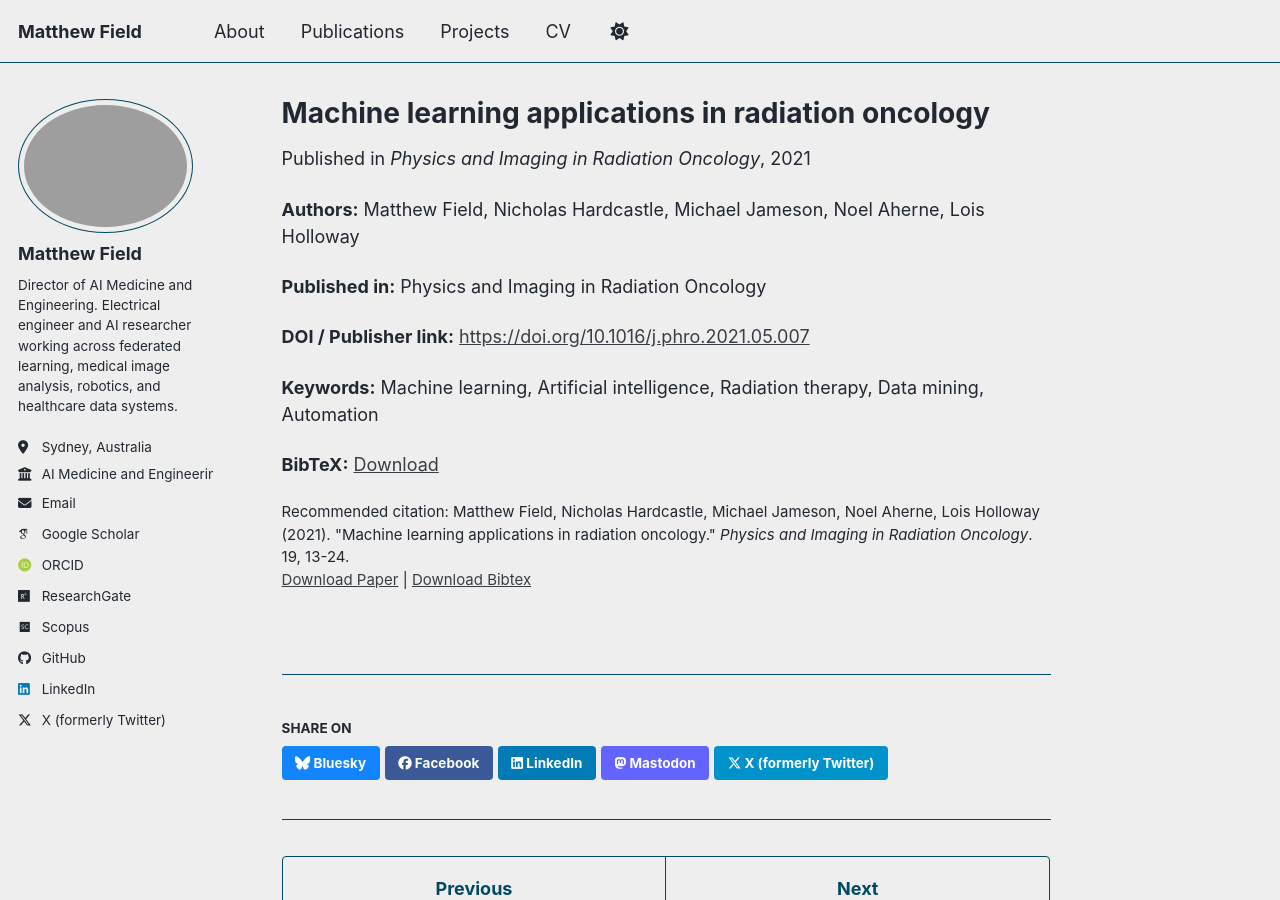
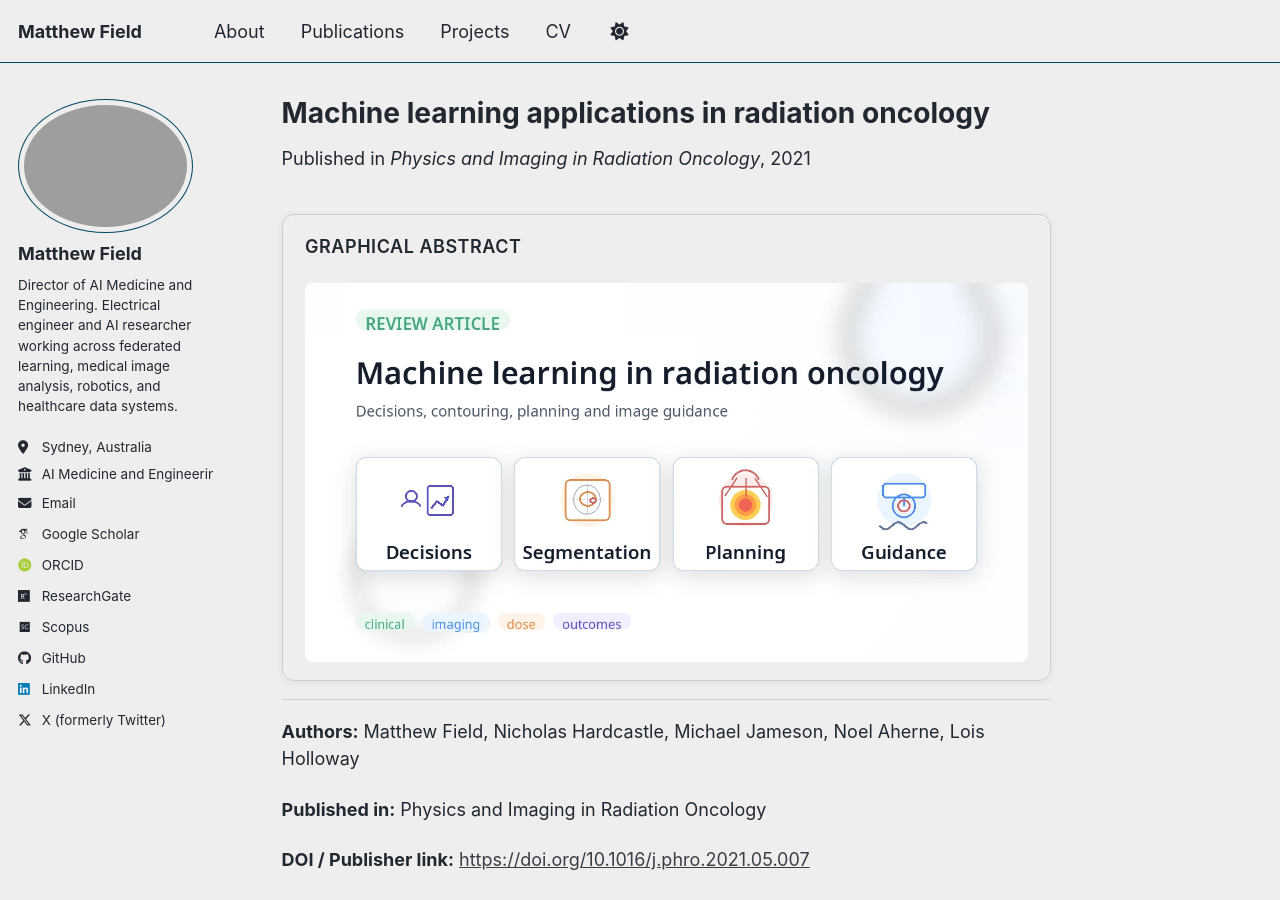
Before and after one commit to mffield/mffield.github.io, a Jekyll site: the page built from _publications/2021-01-01-machine-learning-applications-in-radiation-oncology.md, in a window 1280 px wide and 900 px high. Built offline with Jekyll 4.4.1, drawn with Linux system fonts in a browser that asks for light colours; some web fonts are replaced; a script bundle is joined from its source files by our own code; library files that are not in the unit come from our copies.

Commit message:
ML in rad onc image

```diff
--- a/_publications/2021-01-01-machine-learning-applications-in-radiation-oncology.md
+++ b/_publications/2021-01-01-machine-learning-applications-in-radiation-oncology.md
@@ -9,6 +9,8 @@ venue: 'Physics and Imaging in Radiation Oncology'
 paperurl: 'https://doi.org/10.1016/j.phro.2021.05.007'
 bibtexurl: '/files/bib/machine-learning-applications-in-radiation-oncology.bib'
 citation: 'Matthew Field, Nicholas Hardcastle, Michael Jameson, Noel Aherne, Lois Holloway (2021). &quot;Machine learning applications in radiation oncology.&quot; <i>Physics and Imaging in Radiation Oncology</i>. 19, 13-24.'
+graphical_abstract: /images/publications/ml_radiation_oncology_graphical_abstract_teaser.webp
+graphical_abstract_alt: "Graphical abstract summarizing machine learning applications in radiation oncology across decision support, segmentation, treatment planning, and image-guided treatment, supported by clinical, imaging, dose, and outcome data."
 ---
 
 **Authors:** Matthew Field, Nicholas Hardcastle, Michael Jameson, Noel Aherne, Lois Holloway
```
